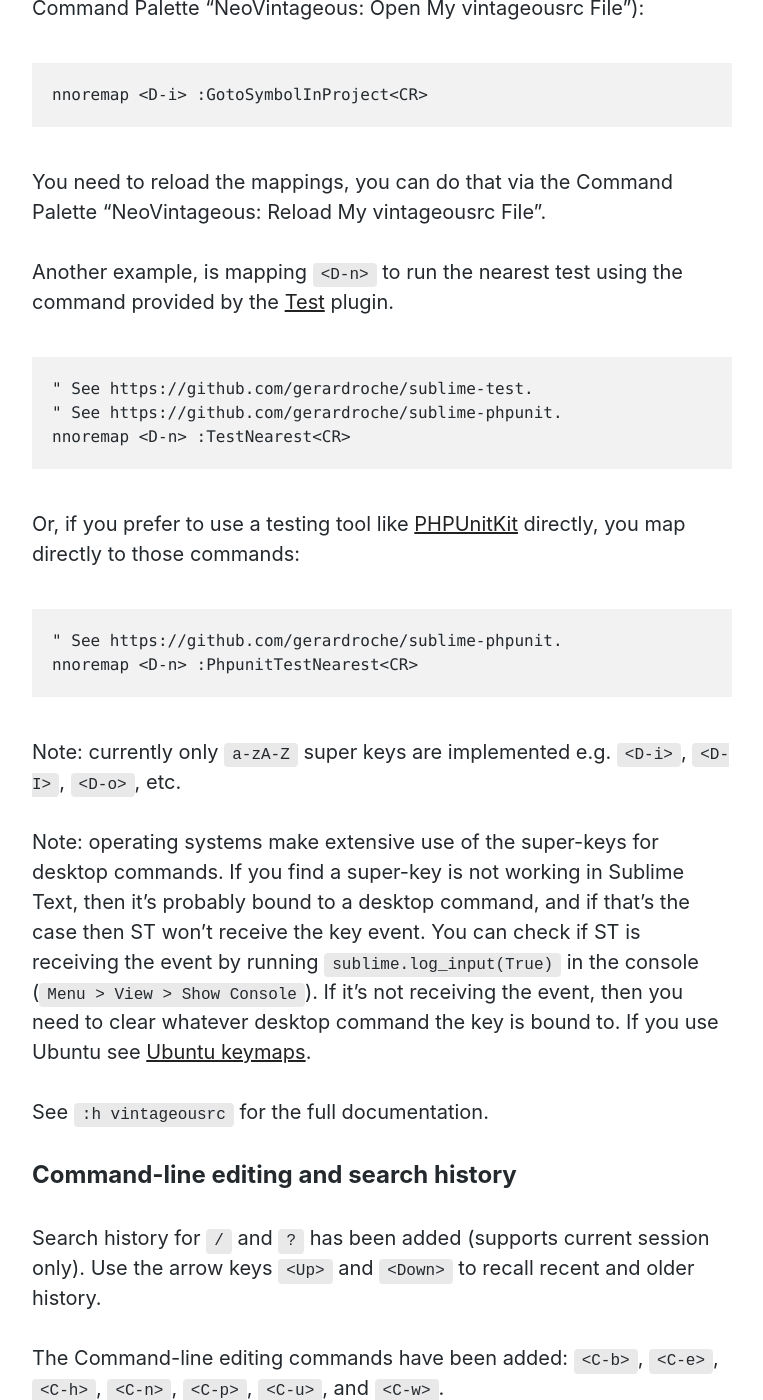
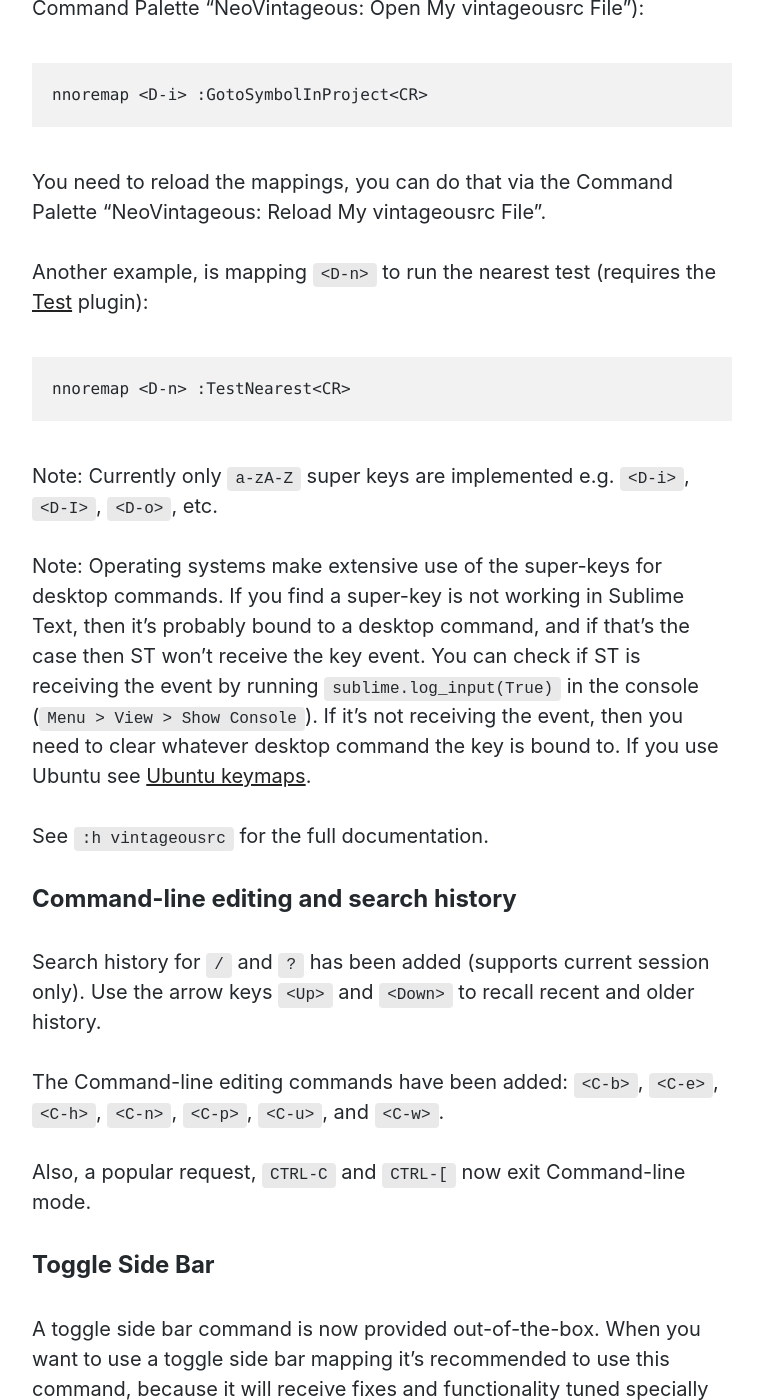
Before and after one commit to gerardroche/gerardroche.github.io, a Jekyll site: the page built from _posts/2018-02-21-neovintageous-1.5.0-released.md, in a window 1280 px wide and 1400 px high, scrolled down 888 px. Shown: the whole window, without its empty margins (258-1021 px from the left). Built offline with Jekyll 4.4.1, drawn with Linux system fonts in a browser that asks for light colours; some of the changed text lies outside the part shown.

Commit message:
Cleanup posts

````diff
--- a/_posts/2018-02-21-neovintageous-1.5.0-released.md
+++ b/_posts/2018-02-21-neovintageous-1.5.0-released.md
@@ -1,7 +1,7 @@
 ---
 tags: neovintageous sublime-text vim
 ---
-[NeoVintageous 1.5.0](https://github.com/NeoVintageous/NeoVintageous) has been released. The main highlights of this release are:
+[NeoVintageous 1.5.0](https://github.com/NeoVintageous/NeoVintageous) has been released, the main highlights of this release are:
 
 ## Support for super-keys
 
@@ -17,30 +17,21 @@
 
 Suppose, for example, you want to map `<D-i>` to the *Goto Symbol in Project* command, which is available out-of-the-box in Sublime Text via the `goto_symbol_in_project` command. You can map to any command by **camel casing** it, **upper-casing the first letter**, and **appending `<CR>`** (create the mapping in your vintageousrc file, you can open it via the Command Palette "NeoVintageous: Open My vintageousrc File"):
 
-```vim
+```viml
 nnoremap <D-i> :GotoSymbolInProject<CR>
 ```
 
 You need to reload the mappings, you can do that via the Command Palette "NeoVintageous: Reload My vintageousrc File".
 
-Another example, is mapping `<D-n>` to run the nearest test using the command provided by the [Test](https://github.com/gerardroche/sublime-test) plugin.
+Another example, is mapping `<D-n>` to run the nearest test (requires the [Test](https://github.com/gerardroche/sublime-test) plugin):
 
-```vim
-" See https://github.com/gerardroche/sublime-test.
-" See https://github.com/gerardroche/sublime-phpunit.
+```viml
 nnoremap <D-n> :TestNearest<CR>
 ```
 
-Or, if you prefer to use a testing tool like [PHPUnitKit](https://github.com/gerardroche/sublime-test) directly, you map directly to those commands:
+Note: Currently only `a-zA-Z` super keys are implemented e.g. `<D-i>`, `<D-I>`, `<D-o>`, etc.
 
-```vim
-" See https://github.com/gerardroche/sublime-phpunit.
-nnoremap <D-n> :PhpunitTestNearest<CR>
-```
-
-Note: currently only `a-zA-Z` super keys are implemented e.g. `<D-i>`, `<D-I>`, `<D-o>`, etc.
-
-Note: operating systems make extensive use of the super-keys for desktop commands. If you find a super-key is not working in Sublime Text, then it's probably bound to a desktop command, and if that's the case then ST won't receive the key event. You can check if ST is receiving the event by running `sublime.log_input(True)` in the console (`Menu > View > Show Console`). If it's not receiving the event, then you need to clear whatever desktop command the key is bound to. If you use Ubuntu see [Ubuntu keymaps](/2018/02/17/ubuntu-keymaps).
+Note: Operating systems make extensive use of the super-keys for desktop commands. If you find a super-key is not working in Sublime Text, then it's probably bound to a desktop command, and if that's the case then ST won't receive the key event. You can check if ST is receiving the event by running `sublime.log_input(True)` in the console (`Menu > View > Show Console`). If it's not receiving the event, then you need to clear whatever desktop command the key is bound to. If you use Ubuntu see [Ubuntu keymaps](/2018/02/17/ubuntu-keymaps).
 
 See `:h vintageousrc` for the full documentation.
 
@@ -58,9 +49,8 @@
 
 Suppose, for example, you want to map `,d` to toggle the sidebar when you are in normal mode (create the mapping in your vintageousrc file, you can open it via the Command Palette "NeoVintageous: Open My vintageousrc File"):
 
-```vim
+```viml
 let mapleader=,
-
 nnoremap <leader>d :NeovintageousToggleSideBar<CR>
 ```
 
@@ -84,7 +74,7 @@
 
 See `:h vintageousrc` for the full documentation.
 
-# Misc. Additions
+## Misc. Additions
 
 * Support for SublimeLinter goto to error `]l` and `[l` (see `:h unimpaired`)
 * Support for GitGutter goto change `]c` and `[c` (see `:h unimpaired`)
@@ -93,7 +83,7 @@
 * Added `:edit {file}`
 * Added `:sp[lit] [file]` (requires Origami plugin, see `:h neovintageous`)
 
-# Recursive Mappings Removed
+## Recursive Mappings Removed
 
 The recursive mapping commands `:map`, `:nmap`, `:omap`, `:smap`, and `:vmap`, have been removed, and will emit warnings when used. Use the non-recursive mapping commands instead. Here is a table of the old and new non-recursive mapping commands:
 
````
Also changed, not shown: _posts/2017-11-01-neovintageous-1.4.0-released.md (+6 -21 lines), _posts/2018-02-16-renaming-git-submodules.md (+6 -8 lines), _posts/2018-02-18-git-interactive-patching.md (+4 -8 lines).
